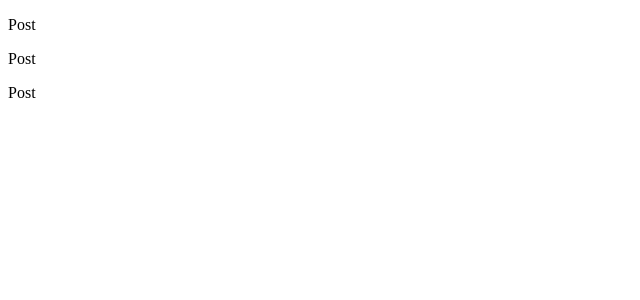
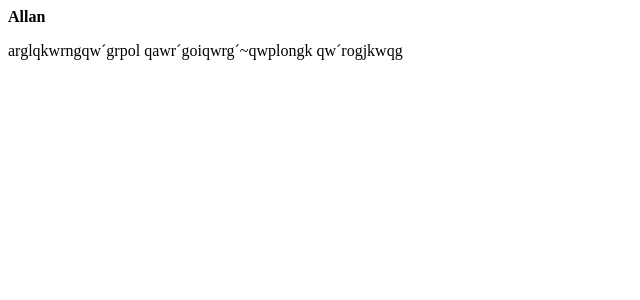
Before and after one commit to ALBENEDITO/RocketSeat_ReactJs_Projeto1, a React (Vite) app: page / in a window 1280 px wide. Shown: the top 300 px of the page, without its empty margins (0-640 px from the left). Built offline with nearby package versions, Linux system fonts and the light colour scheme.

Commit message:
Propriedades de componentes

```diff
--- a/src/App.jsx
+++ b/src/App.jsx
@@ -5,11 +5,10 @@ export function App() {
   return (
     <>
 
-      <Post/>
-      <Post/>
-      <Post/>
-
-
+      <Post
+        author="Allan"
+        content="arglqkwrngqw´grpol qawr´goiqwrg´~qwplongk qw´rogjkwqg"
+      />
     </>
   )
 }
--- a/src/Post.jsx
+++ b/src/Post.jsx
@@ -1,3 +1,8 @@
-export function Post() {
-    return <p>Post</p>
+export function Post(props) {
+    return (
+    <div>
+        <strong>{props.author}</strong>
+        <p>{props.content}</p>
+    </div>
+    )
 }
```
Also changed, not shown: .eslintrc.cjs.
